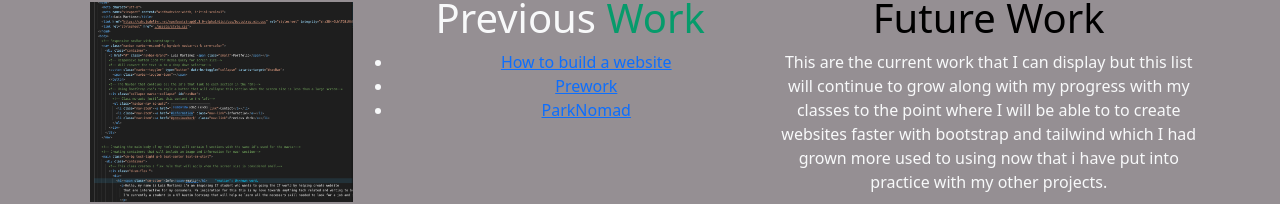
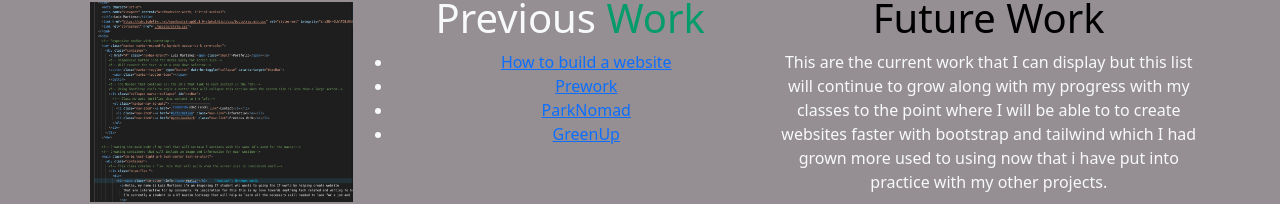
Before and after one commit to LuisMtz-0/shrimp02, a plain HTML site: page index.html in a window 1280 px wide. Shown: the part 608-812 px from the top of the page. Drawn offline with nearby package versions, Linux system fonts and the light colour scheme.

Commit message:
added new greenUp link

```diff
--- a/index.html
+++ b/index.html
@@ -63,6 +63,7 @@
               <li><a href="https://github.com/LuisMtz-0/Bootwork" class="cm-text-deco">How to build a website</a></li>
               <li><a href="https://github.com/LuisMtz-0/prework-study-Guide" class="cm-text-deco">Prework </a></li>
               <li><a href="https://github.com/BloomNDecay/ParkNomad" class="cm-text-deco">ParkNomad</a></li>
+              <li><a href="https://rocky-harbor-30031.herokuapp.com/" class="cm-text-deco">GreenUp</a></li>
             </ul>
           </div>
 
```
